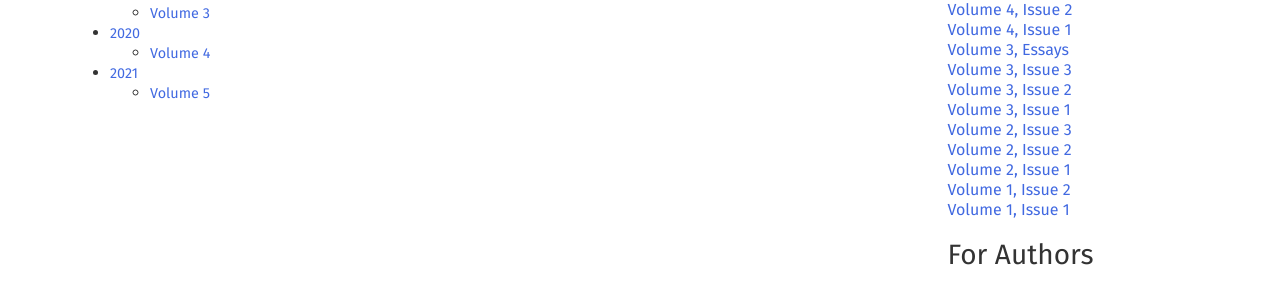
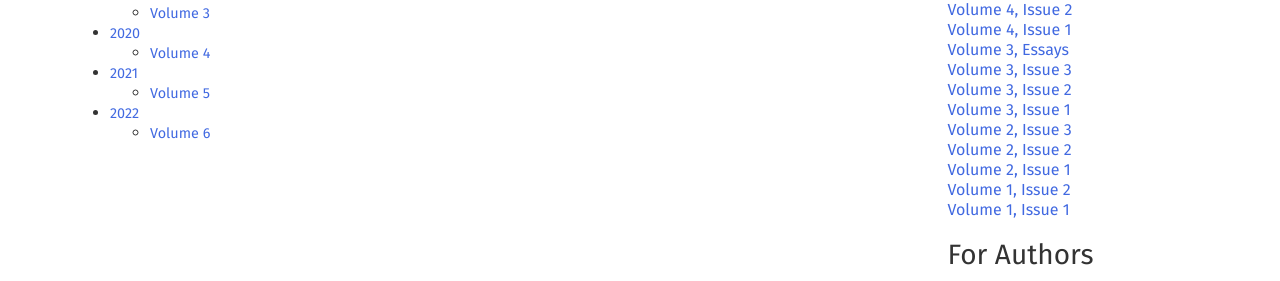
Before and after one commit to programming-journal/programming-journal.github.io, a Jekyll site: the page built from volumes/index.markdown, in a window 1280 px wide. Shown: the part 408-689 px from the top of the page. Built offline with Jekyll 4.4.1, drawn with Linux system fonts in a browser that asks for light colours.

Commit message:
Added Vol 6 to volumes page

```diff
--- a/volumes/index.markdown
+++ b/volumes/index.markdown
@@ -17,3 +17,5 @@ The following volumes have been published by The Art, Science, and Engineering o
   * [Volume 4](/2020/4)
 * [2021](/2021)
   * [Volume 5](/2021/5)
+* [2022](/2022)
+  * [Volume 6](/2022/6)
```
